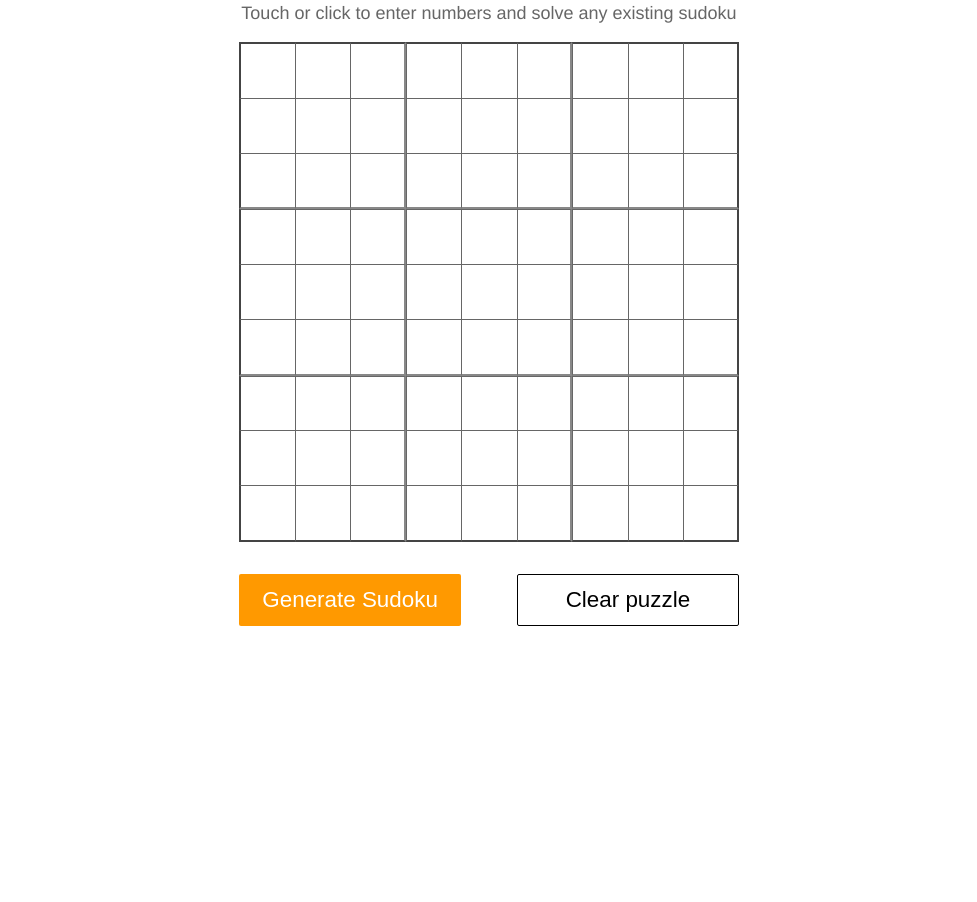
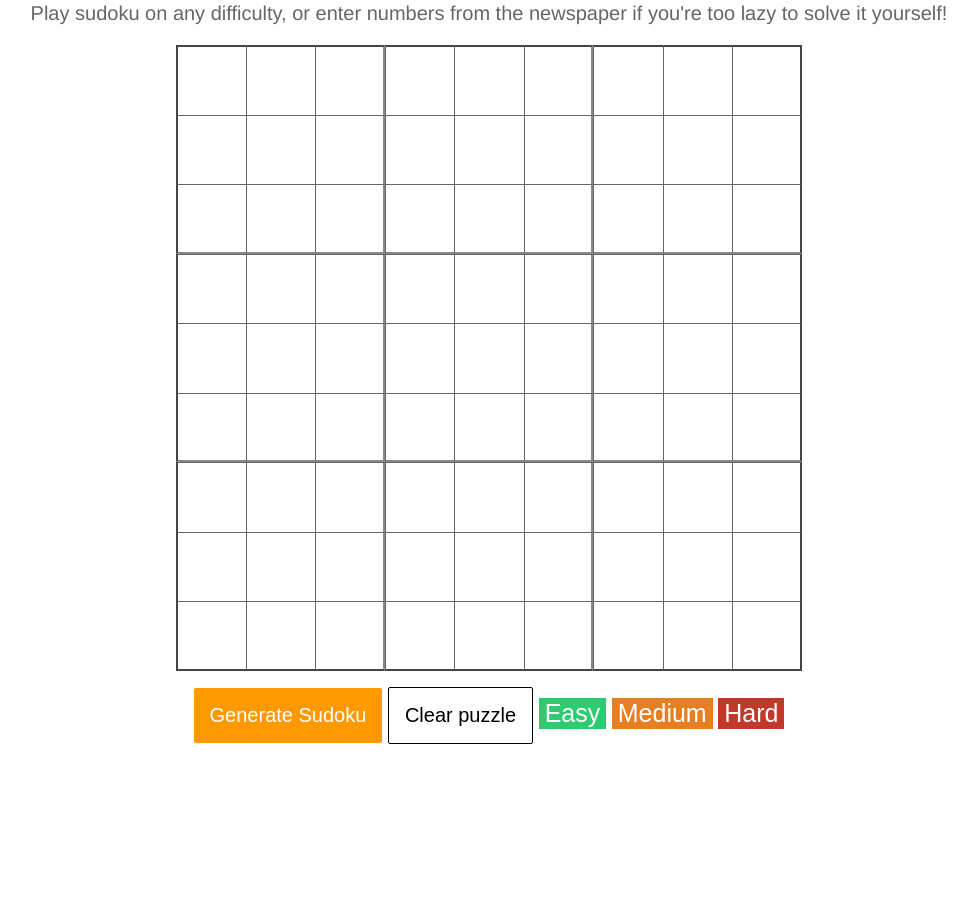
Before and after one commit to daviduffy/sudoku, a plain HTML site: page index.html in a window 1280 px wide. Shown: the part 130-1032 px from the top of the page, without its empty margins (151-1128 px from the left). After the commit the page ends 906 px from the top, so only its background shows below. Drawn offline with Linux system fonts and the light colour scheme.

Commit message:
added ability to create puzzle with n number of cells visible. user input currently broken

```diff
--- a/css/app.css
+++ b/css/app.css
@@ -2,12 +2,75 @@
   box-sizing: border-box;
 }
 
-body {
+.container {
+  display: grid;
   background: #fff;
   font-family: "Helvetica Neue", Helvectica, Arial, serif;
-    font-size: calc(12px + 2vw);
+  font-size: 1.067rem;
   color: #666;
   text-align: center;
+}
+@media screen and (min-width: 37.5rem) {
+  .container {
+    font-size: calc(1.067rem + .183 * ((100vw - 37.5rem)/ 42.5));
+  }
+}
+@media screen and (min-width: 80rem) {
+  .container {
+    font-size: 1.25rem;
+  }
+}
+
+.h1 {
+  font-weight: 500;
+  color: #384047;
+  font-size: 1.29616rem;
+  margin: 60px 0 10px;
+}
+@media screen and (min-width: 37.5rem) {
+  .h1 {
+    font-size: calc(1.29616rem + 1.14525 * ((100vw - 37.5rem)/ 42.5));
+  }
+}
+@media screen and (min-width: 80rem) {
+  .h1 {
+    font-size: 2.44141rem;
+  }
+}
+
+.h4 {
+  font-size: 1.13849rem;
+}
+
+@media screen and (min-width: 37.5rem) {
+  .h4 {
+    font-size: calc(1.13849rem + .42401 * ((100vw - 37.5rem)/ 42.5));
+  }
+}
+@media screen and (min-width: 80rem) {
+  .h4 {
+    font-size: 1.5625rem;
+  }
+}
+
+.puzzle {
+  display: grid;
+  grid-template-columns: repeat(9, 1fr);
+  grid-template-rows: repeat(9, 1fr);
+  width: calc(100vw - 1rem);
+  height: calc(100vw - 1rem);
+  margin: 0 auto;
+  padding: 0;
+}
+@media screen and (min-width: 37.5rem) {
+  .puzzle {
+    width: calc(600px + 2vw);
+    height: calc(600px + 2vw);
+  }
+}
+
+.controls {
+  padding: 1rem 0;
 }
 
 input[type=number]::-webkit-inner-spin-button,
@@ -16,33 +79,9 @@ input[type=number]::-webkit-outer-spin-button {
   margin: 0;
 }
 
-h1 {
-    font-weight: 500;
-    color: #384047;
-    font-size: 3rem;
-    margin: 60px 0 10px;
-}
-
-p {
-    font-size: 1.125rem;
-}
-
-
-.grid {
-    margin: 0 auto 5vw;
-    width: 100%;
-    padding: 0;
-    max-width: 899px; /* I don't know */
-    list-style-type: none;
-}
-
 li {
   display: inline-block;
   position: relative;
-    width: 10vw;
-    max-width: 90px;
-    height: 10vw;
-    max-height: 90px;
   border-top: 1px solid;
   border-left: 1px solid;
 }
@@ -60,102 +99,77 @@ input[type="number"] {
   left: 0;
 }
 
-.user-input input {
+.game-value input,
+.user-value input {
+  font-weight: bold;
+}
+
+.game-value input {
   color: black;
-    font-weight: bold;
+}
+.user-value input {
+  color: #2980b9;
 }
 
 input[type="number"] {
   font-size: inherit;
   border: none;
-    padding: 28%;
+  padding: 33%;
   width: 95%;
   height: 95%;
 }
                         /* this is ugly, but it creates the grid */
 li:nth-child(3n) {
-    border-right: 2px solid #888;             /* heavy column */
+  border-right: 2px solid #888;       /* heavy column */
 }
 li:nth-child(-n + 9){
-    border-top: 2px solid #444;              /* container top */
+  border-top: 2px solid #444;        /* container top */
 }
 li:nth-child(9n + 1){
-    border-left: 2px solid #444;             /* container left */
+  border-left: 2px solid #444;       /* container left */
 }
 li:nth-child(9n) {
-    border-right: 2px solid #444;            /* container right */
+  border-right: 2px solid #444;      /* container right */
 }
 li:nth-child(n+19) {
-    border-bottom: 2px solid #888;            /* heavy row top */
+  border-bottom: 2px solid #888;      /* heavy row top */
 }
 li:nth-child(n+28){
-    border-bottom: none                       /* row cancel */
+  border-bottom: none             /* row cancel */
 }
 li:nth-child(n+46) {
-    border-bottom: 2px solid #888;            /* heavy row bottom */
+  border-bottom: 2px solid #888;      /* heavy row bottom */
 }
 li:nth-child(n+55){
-    border-bottom: none                       /* row cancel */
+  border-bottom: none             /* row cancel */
 }
 li:nth-child(n + 73){
-    border-bottom: 2px solid #444;           /* container bottom */
+  border-bottom: 2px solid #444;       /* container bottom */
 }
 
-
-button {
+.btn {
   cursor: pointer;
-    width: 50vw;
-    max-width: 350px;
   margin-bottom: 0.5rem;
   padding: 1rem;
   font-size: inherit;
-    border: none;
+  border: 1px solid;
   border-radius: 2px;
+  background-color: transparent;
 }
-button:focus {
+.btn:focus {
   outline: none;
 }
-button:nth-child(1){
+.btn--action{
   color: white;
   background-color: #f90;
+  border: none;
 }
-button:nth-child(2){
-    border: 1px solid;
+.btn--easy {
+  background-color: #2ecc71;
 }
-button:last-child{
-    color: black;
-    background-color: transparent;
-    border: 1px solid;
+.btn--medium {
+  background-color: #e67e22;
 }
-
-/* Grid styles if supports */
-@supports (display: grid) {
-    .grid {
-        display: grid;
-        grid-template-columns: repeat(9, 1fr);
-        width: 500px;
-        height: 500px;
-        margin: 0 auto 2rem;
+.btn--hard {
+  background-color: #c0392b;
 }
-    li {
-        width: initial;
-        max-width: initial;
-        height: initial;
-        max-height: initial;
-    }
-    .grid.control {
-        grid-auto-rows: 60px;
-    }
-    button {
-        width: initial;
-        max-width: initial;
-        font-size: 1.4rem;
-        padding: initial;
-    }
-    button:nth-child(1) {
-    grid-column: 1 / span 4;
-    }
-    button:nth-child(2) {
-        grid-column: 6 / span 4;
-    }
-}
--- a/index.html
+++ b/index.html
@@ -1,19 +1,24 @@
 <html lang="en">
 <head>
   <meta charset="UTF-8">
-  <title>Sudoku Advanced</title>
+  <title>Sudoku Magician</title>
   <meta name="description" content="Advanced Sudoku Generator">
   <link rel="stylesheet" href="css/app.css">
 </head>
 <body>
-  <main>
-  <h1>Sudoku</h1>
-  <p>Touch or click to enter numbers and solve any existing sudoku</p>
-  <div id="container"></div>
-    <div class="grid control">
-    <button id="run_puzzle" onclick="init(2);">Generate Sudoku</button>
-    <button id="clear_puzzle" onclick="init(3);">Clear puzzle</button>
-    </div>
+  <main class="container">
+    <header class="header">
+      <h1 class="h1">Sudoku Magician</h1>
+      <p>Play sudoku on any difficulty, or enter numbers from the newspaper if you're too lazy to solve it yourself!</p>
+    </header>
+    <ul id="puzzle" class="puzzle"></ul>
+    <aside id="controls" class="controls">
+      <button id="run" class="h4 btn btn--action" onclick="init(2);">Generate Sudoku</button>
+      <button id="clear" class="h4 btn" onclick="init(3);">Clear puzzle</button>
+      <button id="easy" class="h4 btn--action btn--easy" onclick="init(2, 1);">Easy</button>
+      <button id="medium" class="h4 btn--action btn--medium" onclick="init(2, 2);">Medium</button>
+      <button id="hard" class="h4 btn--action btn--hard" onclick="init(2, 3);">Hard</button>
+    </aside>
   </main>
   <script src="js/app.js"></script>
 </body>
--- a/js/app.js
+++ b/js/app.js
@@ -4,30 +4,64 @@ const createSequencedArray = lim => Array(lim).fill(null).map((e, index) => (ind
 
 // Array building utility
 // =================================================================================================
-const randArray = (sideLength) => {
-  const donor = createSequencedArray(sideLength);
+const randArray = ({ desired, max }) => {
+  const donor = createSequencedArray(max);
   const rand = [];
-  for (let i = 0; i < sideLength; i++) {
-    const float = donor.splice(~~(Math.random() * donor.length),1)[0];
+  for (let i = 0; i < desired; i++) {
+    const float = donor.splice(~~(Math.random() * donor.length), 1)[0];
     rand.push(float);
   }
   return rand;
 };
 
+// Game version creator
+// =================================================================================================
+const getGameIndex = ({ limit, diff }) => {
+  let desired;
+  switch (diff) {
+    default:
+      desired = limit;
+      break;
+    case 1:
+      desired = 35;
+      break;
+    case 2:
+      desired = 30;
+      break;
+    case 3:
+      desired = 25;
+      break;
+    case 4:
+      desired = 20;
+      break;
+  }
+  return randArray({
+    desired,
+    max: limit,
+  });
+};
+
 // Initial State
 // =================================================================================================
-const getInitialState = (num) => {
+const getInitialState = (num, diff = undefined) => {
+  // when defined, difficulty causes value visibility to change
   const init = {
     cellWidth: num,
     sideLength: num * num,
     guessIndex: 0,
     limit: (num * num) * (num * num),
     forward: true,
+    gameIndex: diff ? getGameIndex({
+      limit: (num * num) * (num * num),
+      diff
+    }) : undefined,
+    diff,
   };
   // fast way to create an array of these objects
   const allGuesses = Array(init.limit).fill(null).map((e, index) => ({
     options: createSequencedArray(init.sideLength), // [1, 2, 3, 4, 5, 6, 7, 8, 9]
     value: null,
+    visible: diff ? init.gameIndex.includes(index) : true,
     index,
     userValue: null,
   }));
@@ -37,7 +71,7 @@ const getInitialState = (num) => {
 
 // UI Logic
 // =================================================================================================
-const initUI = () => {
+const addListeners = () => {
   document.querySelectorAll('input').forEach((input) => {
     input.addEventListener('keydown', (e) => {
       e.preventDefault();
@@ -94,28 +128,38 @@ const getXYSquare = ({ sideLength, allGuesses, guessIndex }) => {
 
 // Create the markup with values from guesses
 // =================================================================================================
-const doMarkup = (allGuesses) => {
-  const container = document.getElementById('container');
+const doMarkup = ({ allGuesses, gameIndex }) => {
+  const puzzle = document.getElementById('puzzle');
   // empty the container. faster than innerHTML = ''
-  while (container.firstChild) {
-    container.removeChild(container.firstChild);
+  while (puzzle.firstChild) {
+    puzzle.removeChild(puzzle.firstChild);
   }
-  const grid = document.createElement('UL');
-  grid.className = 'grid';
-  const html = allGuesses.map((guess, index) =>
-    `<li data-index="${index}" ${guess.userValue ? 'class="user-input"' : null}>
-      <input type="number"
-        maxlength='1'
-        value="${allGuesses[index].value || ''}"
-        pattern="[0-9]{1}">
-    </li>`).join('');
-  grid.innerHTML = html;
-  container.appendChild(grid);
+  const html = allGuesses.map((guess, index) => {
+    let val;
+    let classes = 'h4';
+    if (guess.visible) {
+      val = guess.value;
+      classes += ' game-value';
+    } else if (guess.userValue) {
+      val = guess.userValue;
+      classes += ' user-value';
+    } else {
+      val = '';
+    }
+    return (
+      `<li class="${classes}">
+        <input type="number"
+          maxlength='1'
+          value="${val}"
+          pattern="[0-9]{1}">
+      </li>`);
+  }).join('');
+  puzzle.innerHTML = html;
 };
 
 // Guess Logic
 // =================================================================================================
-const makeGuess = ({ sideLength, allGuesses, guessIndex, limit, forward }) => {
+const makeGuess = ({ sideLength, allGuesses, guessIndex, limit, forward, diff, gameIndex }) => {
   if (guessIndex < limit) {
     // use the current `guessIndex` value to get a guess from allGuesses
     const currentGuess = allGuesses[guessIndex];
@@ -132,7 +176,8 @@ const makeGuess = ({ sideLength, allGuesses, guessIndex, limit, forward }) => {
             allGuesses,
             guessIndex,
             limit,
-            forward: true
+            forward: true,
+            gameIndex,
           });
         } else {
           guessIndex--;
@@ -141,7 +186,8 @@ const makeGuess = ({ sideLength, allGuesses, guessIndex, limit, forward }) => {
             allGuesses,
             guessIndex,
             limit,
-            forward: false
+            forward: false,
+            gameIndex,
           });
         }
       }
@@ -161,7 +207,8 @@ const makeGuess = ({ sideLength, allGuesses, guessIndex, limit, forward }) => {
               allGuesses,
               guessIndex,
               limit,
-              forward: true
+              forward: true,
+              gameIndex
             });
           }
         }
@@ -177,16 +224,22 @@ const makeGuess = ({ sideLength, allGuesses, guessIndex, limit, forward }) => {
       allGuesses,
       guessIndex,
       limit,
-      forward: false
+      forward: false,
+      gameIndex,
     });
   }
-  return doMarkup( allGuesses );
+  return doMarkup({
+    allGuesses,
+    gameIndex
+  });
 };
 
 // Puzzle Starter
 // =================================================================================================
-const init = function (run) {
-  const state = getInitialState(3);
+const init = function (run = 3, diff = 0) {
+  // diff easy 1 through expert 4
+  const state = getInitialState(3, diff);
+  console.log(state);
 
   // generate a solved puzzle
   if (run === 1) {
@@ -195,20 +248,20 @@ const init = function (run) {
     document.querySelectorAll('li').forEach((li, index) => {
       if (li.classList.contains('user-input')) {
         const val = li.querySelector('input').value;
-        // console.log('cell ' + y + ' has value ' + li)
         state.allGuesses[index].value = parseInt(val, 10);
         state.allGuesses[index].userValue = parseInt(val, 10);
-        // console.log(allGuesses[y]);
       }
     });
     return makeGuess(state);
-  } else if (run === 3) {
-    doMarkup(createSequencedArray(81));
-    initUI();
+  } else {
+    doMarkup({
+      allGuesses: createSequencedArray(81),
+    });
+    addListeners();
   }
 };
 
 // Start her up
 // =================================================================================================
-doMarkup(createSequencedArray(81));
-initUI();
+init();
+addListeners();
```
Also changed, not shown: README.md. Lines whose indentation alone changed are shown as unchanged.
